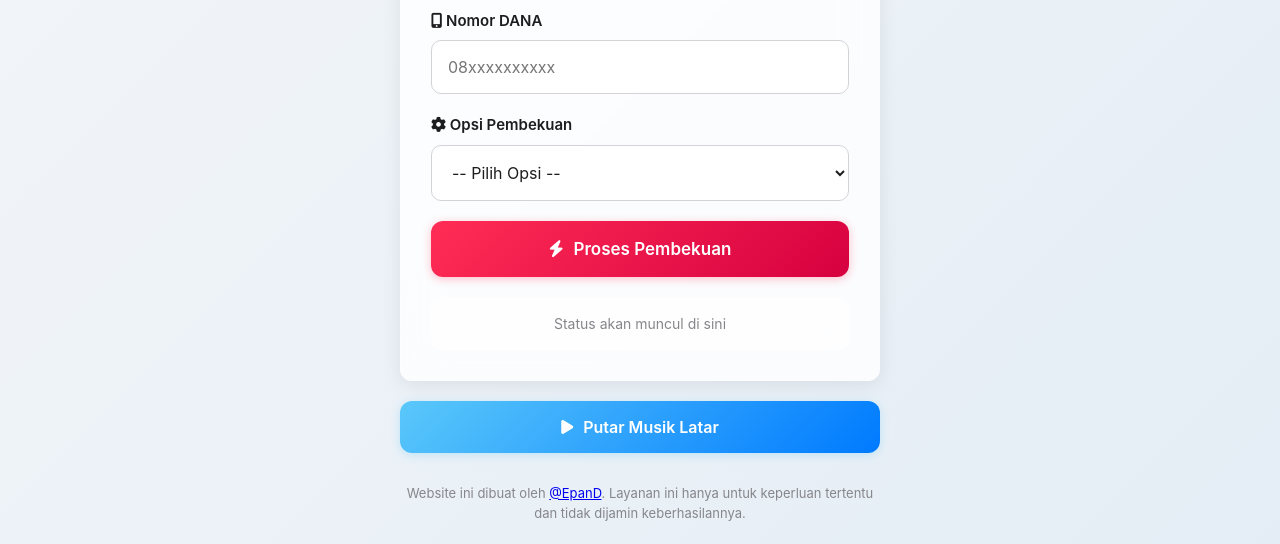
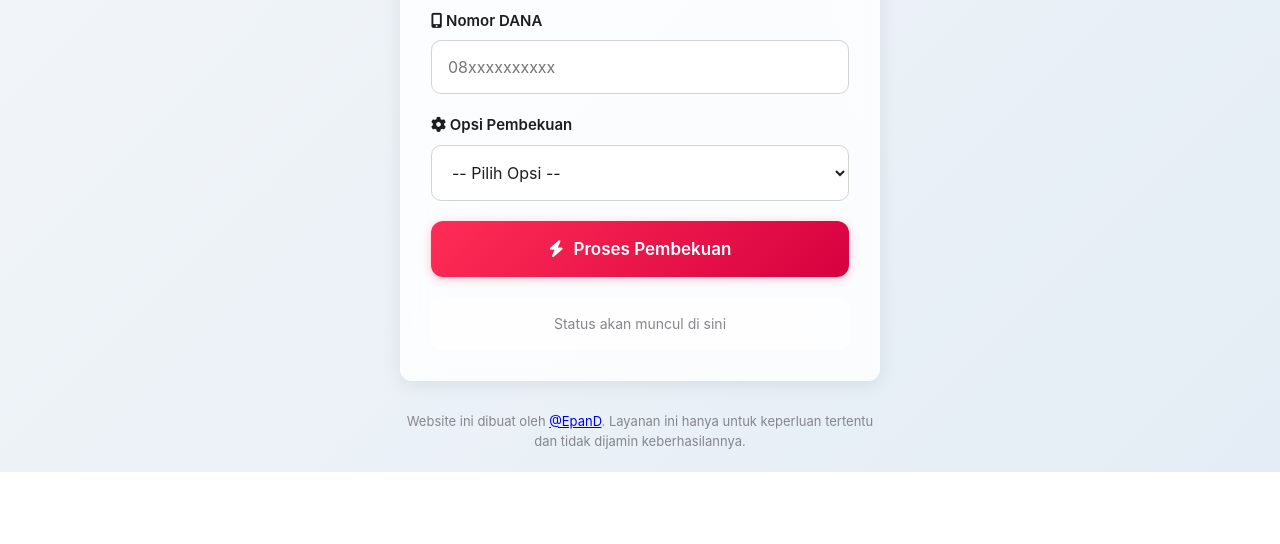
Before and after one commit to deandrisiburian/dana-freeze, a plain HTML site: page index.html in a window 1280 px wide. Shown: the part 576-1120 px from the top of the page. After the commit the page ends 1048 px from the top, so only its background shows below. Drawn offline with Linux system fonts and the light colour scheme.

Commit message:
Remove play button
Removed the play music button from the HTML.

```diff
--- a/index.html
+++ b/index.html
@@ -558,10 +558,6 @@
             </div>
         </div>
 
-        <button id="playMusicBtn" class="music-btn">
-            <i class="fas fa-play"></i> Putar Musik Latar
-        </button>
-
         <div class="footer fade-in">
             <p>Website ini dibuat oleh <a href="https://epand.vercel.app">@EpanD</a>. Layanan ini hanya untuk keperluan tertentu dan tidak dijamin keberhasilannya.</p>
         </div>
```
